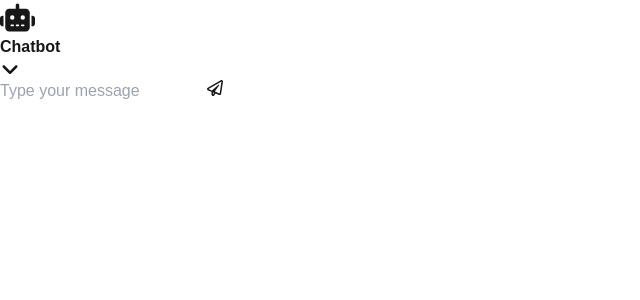
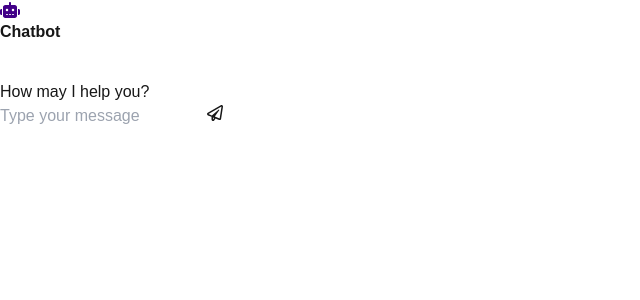
Before and after one commit to faisalhatila/ai-chatbot, a Next.js app: page / in a window 1280 px wide. Shown: the top 300 px of the page, without its empty margins (0-640 px from the left). Built offline with nearby package versions, Linux system fonts and the light colour scheme.

Commit message:
ui part mostly done

```diff
--- a/src/components/ChatBotHeader.tsx
+++ b/src/components/ChatBotHeader.tsx
@@ -3,15 +3,17 @@ import { FaRobot, FaAngleDown } from 'react-icons/fa6';
 
 const ChatBotHeader = () => {
   return (
-    <div className="text-[#fff] bg-[#420088] flex justify-between items-center px-5 py-2">
+    <div className="bg-[#420088] flex justify-between items-center px-5 py-3">
       <div className="flex items-center gap-3">
-        <FaRobot size={35} />
-        <p className="text-[20px]">
+        <div className='w-[30px] h-[30px] rounded-[50%] flex justify-center items-center bg-[#fff]'>
+        <FaRobot color='#420088' size={20} />
+        </div>
+        <p className="text-[20px] text-white">
           <strong>Chatbot</strong>
         </p>
       </div>
       <div>
-        <FaAngleDown size={20} />
+        <FaAngleDown color='#fff' size={20} />
       </div>
     </div>
   );
--- a/src/components/ChatMessage.tsx
+++ b/src/components/ChatMessage.tsx
@@ -1,5 +1,6 @@
 import React from 'react'
 import { MessageType } from './Chatbox';
+import { FaRobot } from 'react-icons/fa6';
 
 interface ChatMessageProps {
     message:MessageType;
@@ -7,7 +8,14 @@ interface ChatMessageProps {
 
 const ChatMessage = ({message}:ChatMessageProps) => {
   return (
-    <div className='bg-[#ccc]'>{message.message}</div>
+    <div className={`flex gap-[10px] items-center ${message.sendBy === 'user'? 'justify-end' : 'justify-start'}`}>
+        {
+            message.sendBy === 'bot' && <div className='w-[40px] h-[40px] rounded-[50%] flex items-center justify-center bg-[#420088]'>
+                <FaRobot color='#fff' />
+            </div>
+        }
+        <p className={`rounded p-2 w-[250px] ${message.sendBy === 'user' ?' bg-[#593BAB] text-[#fff]' :'bg-[#F6F2FF] text-black'}`}>{message.message}</p>
+    </div>
   )
 }
 
--- a/src/components/Chatbox.tsx
+++ b/src/components/Chatbox.tsx
@@ -10,7 +10,12 @@ export type MessageType = {
 }
 
 const Chatbox = () => {
-  const [messagesHistory,setMessageHistory] = useState<MessageType[]>([]);
+  const [messagesHistory,setMessageHistory] = useState<MessageType[]>([
+    {
+        message:"How may I help you?",
+        sendBy:'bot'
+    },
+  ]);
   return (
     <div className="min-h-[100vh] bg-[#fff9f9] flex items-center justify-center">
       {/* <div className="w-[350px] flex flex-col border rounded-[10px] h-[550px] overflow-hidden"> */}
--- a/src/components/MessageRoom.tsx
+++ b/src/components/MessageRoom.tsx
@@ -7,7 +7,7 @@ interface MessageRoomProps {
 const MessageRoom = ({messages}:MessageRoomProps) => {
   return (
     <div className="flex-1 px-2 pt-3">
-      <div className="h-[460px] overflow-auto">
+      <div className="h-[460px] overflow-auto flex flex-col gap-[10px]">
         {
             messages.map((msg,index) => (
                 <ChatMessage message={msg} key={index} />
```
